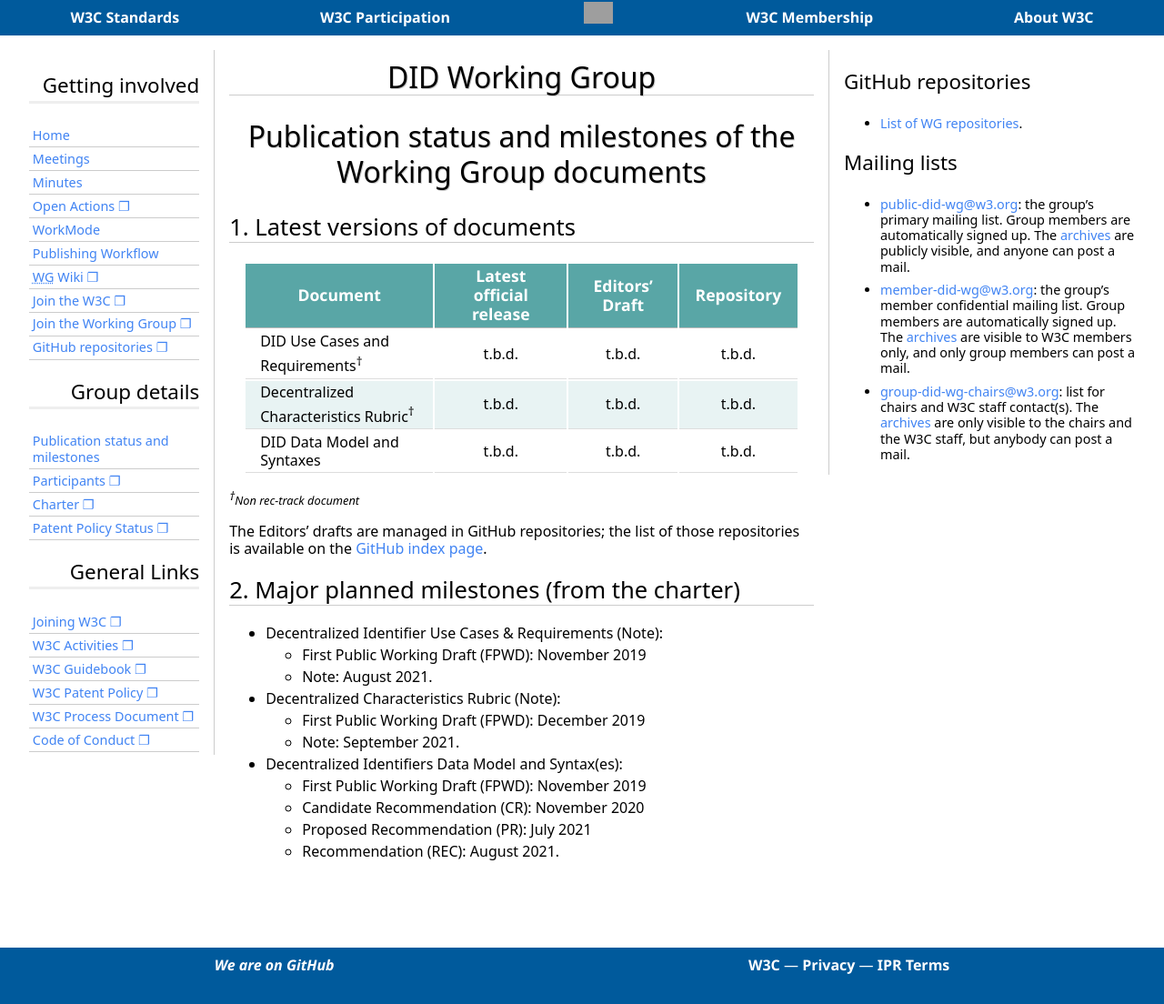
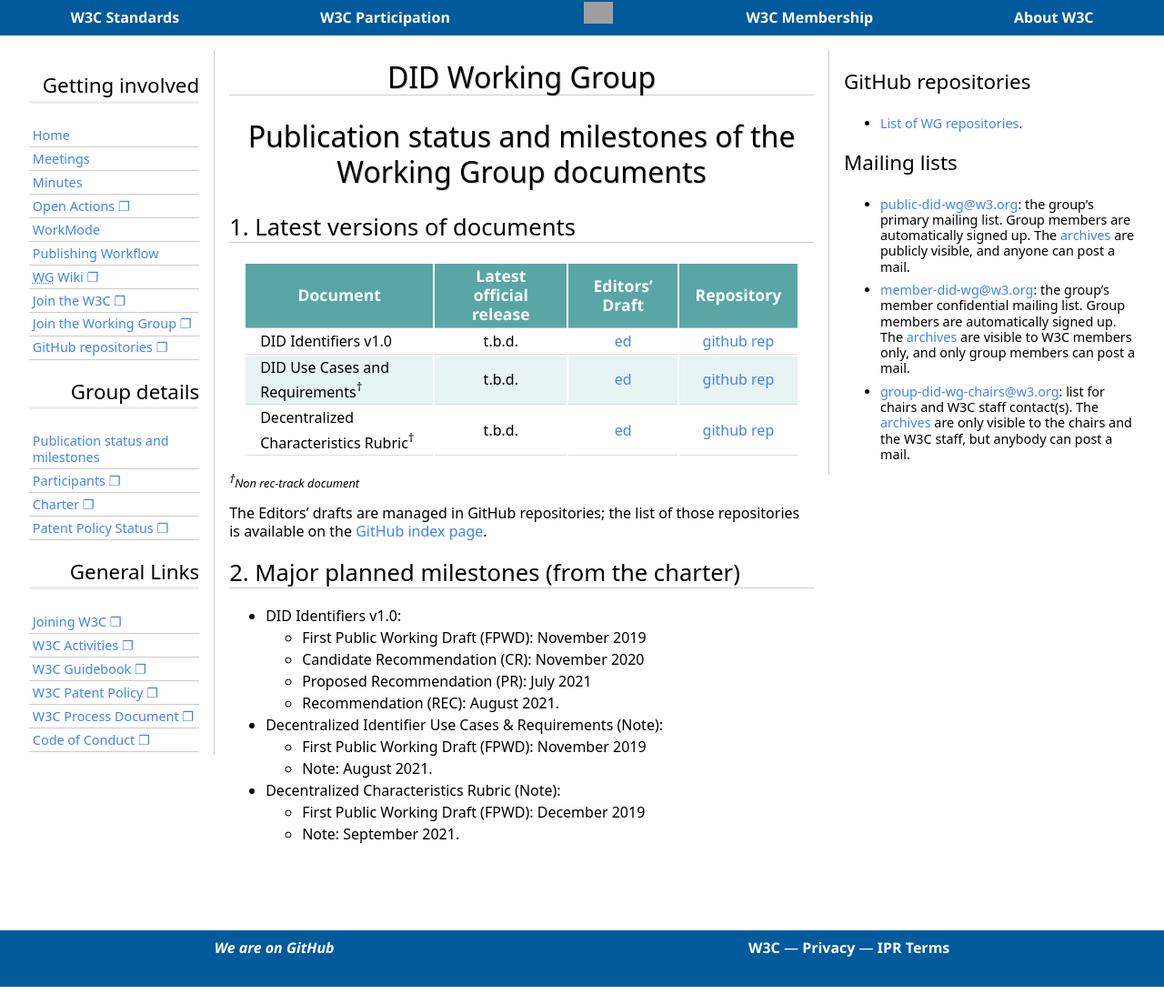
Before and after one commit to w3c/did-wg, a Jekyll site: the page built from PublStatus.md, in a window 1280 px wide. Shown: the whole page at 91% size. Built offline with Jekyll 4.4.1, drawn with Linux system fonts in a browser that asks for light colours; some web fonts are replaced; our own code applies the rules of GitHub Pages for plain Markdown files; grey boxes are pictures that could not be loaded.

Commit message:
updated pub status with repos

```diff
--- a/PublStatus.md
+++ b/PublStatus.md
@@ -9,9 +9,9 @@ layout: default
 
 | Document | Latest official release | Editors’ Draft | Repository |
 |----------|:-----------------------:|:--------------:|:----------:|
-| DID Use Cases and Requirements<sup>†<sup>   | t.b.d. | t.b.d. | t.b.d. |
-| Decentralized Characteristics Rubric<sup>†<sup>  | t.b.d. | t.b.d. | t.b.d. |
-| DID Data Model and Syntaxes| t.b.d. | t.b.d. | t.b.d. |
+| DID Identifiers v1.0| t.b.d. | [ed](https://w3c.github.io/did-spec/) | [github rep](https://github.com/w3c/did-spec) |
+| DID Use Cases and Requirements<sup>†<sup>   | t.b.d. | [ed](https://w3c.github.io/did-use-cases/) | [github rep](https://github.com/w3c/did-use-cases) |
+| Decentralized Characteristics Rubric<sup>†<sup>  | t.b.d. | [ed](https://w3c.github.io/did-rubric/) | [github rep](https://github.com/w3c/did-rubric) |
 {: .zebra}
 
 Non rec-track document
@@ -23,14 +23,14 @@ The Editors’ drafts are managed in GitHub repositories; the list of those repo
 
 ## Major planned milestones (from the charter)
 
+* DID Identifiers v1.0:
+    * First Public Working Draft (FPWD): November 2019
+    * Candidate Recommendation (CR): November 2020
+    * Proposed Recommendation (PR): July 2021
+    * Recommendation (REC): August 2021.
 * Decentralized Identifier Use Cases & Requirements (Note):
     * First Public Working Draft (FPWD): November 2019
     * Note: August 2021.
 * Decentralized Characteristics Rubric (Note):
     * First Public Working Draft (FPWD): December 2019
     * Note: September 2021.
-* Decentralized Identifiers Data Model and Syntax(es):
-    * First Public Working Draft (FPWD): November 2019
-    * Candidate Recommendation (CR): November 2020
-    * Proposed Recommendation (PR): July 2021
-    * Recommendation (REC): August 2021.
```
Also changed, not shown: assets/nicknames.json (+11 -3 lines).
